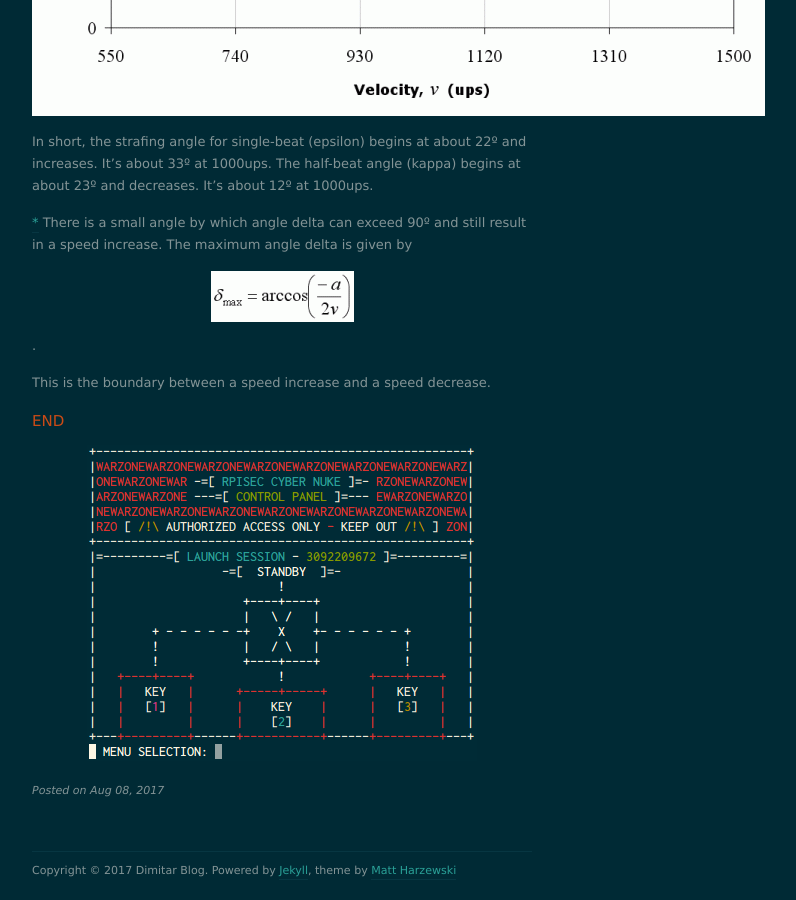
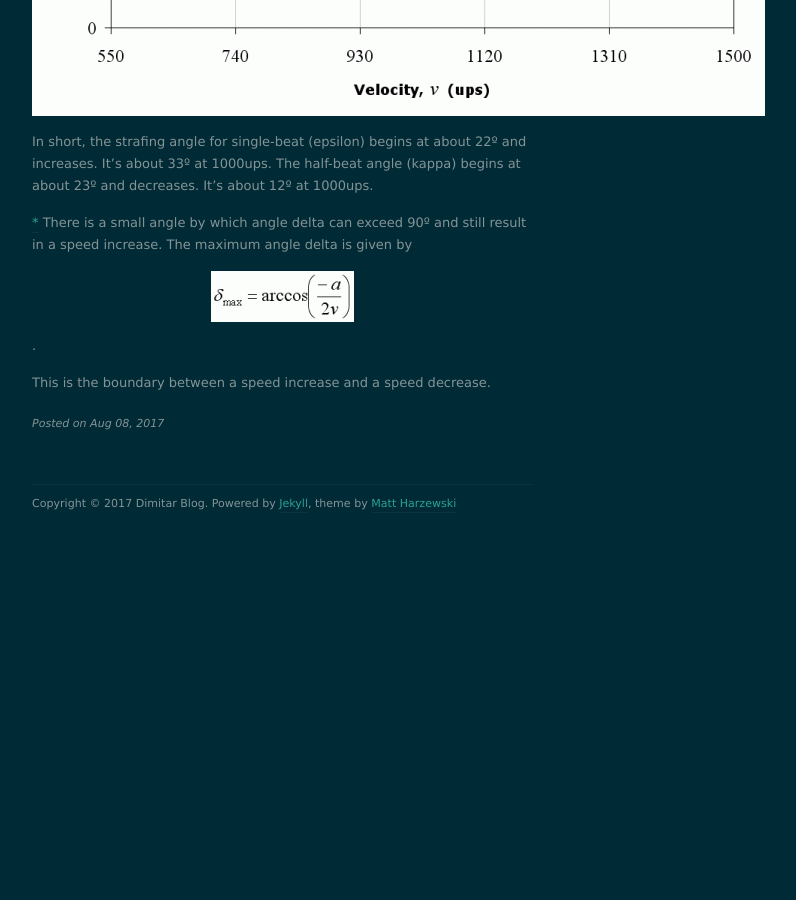
Before and after one commit to Newbrict/blog, a Jekyll site: the page built from _posts/2017-08-08-defrag-strafe-theory.markdown, in a window 1280 px wide and 900 px high, scrolled down 10810 px. Shown: the whole window, without its empty margins (358-1154 px from the left). Built offline with Jekyll 4.4.1, drawn with Linux system fonts in a browser that asks for light colours; nearby versions of some CDN libraries; after the commit the page ends 11344 px from its top, so only the background shows below that.

Commit message:
minor fixes

```diff
--- a/_posts/2017-08-08-defrag-strafe-theory.markdown
+++ b/_posts/2017-08-08-defrag-strafe-theory.markdown
@@ -264,12 +264,7 @@ Looking at the graph of angle kappa, we can see that angle kappa becomes smaller
 
 
 
-
-
 In short, the strafing angle for single-beat (epsilon) begins at about 22º and increases. It's about 33º at 1000ups. The half-beat angle (kappa) begins at about 23º and decreases. It's about 12º at 1000ups.
-
-
-
 
 
 
@@ -280,7 +275,3 @@ In short, the strafing angle for single-beat (epsilon) begins at about 22º and
 
 
 This is the boundary between a speed increase and a speed decrease.
-
-## END
-
-<img src="{{ "/images/rpisec_nuke/menu.png" | prepend: site.baseurl }}"/>
```
